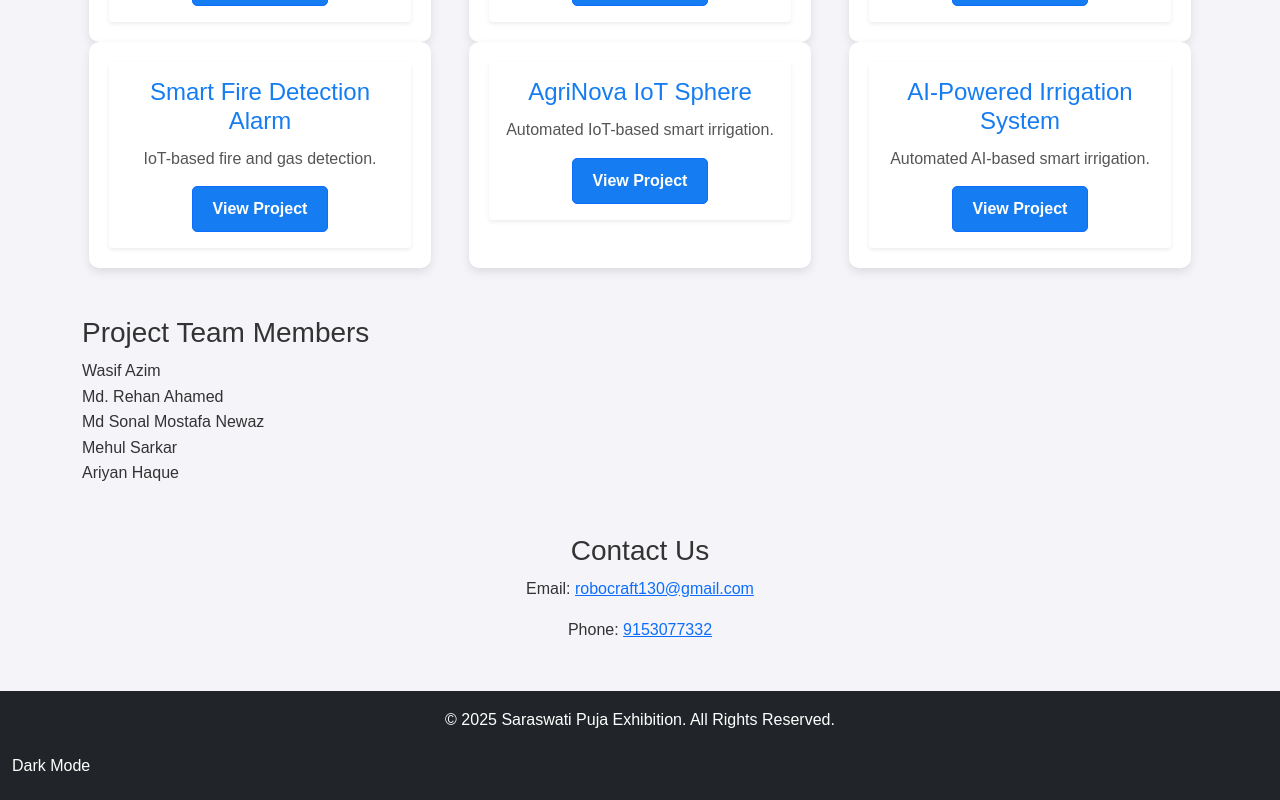
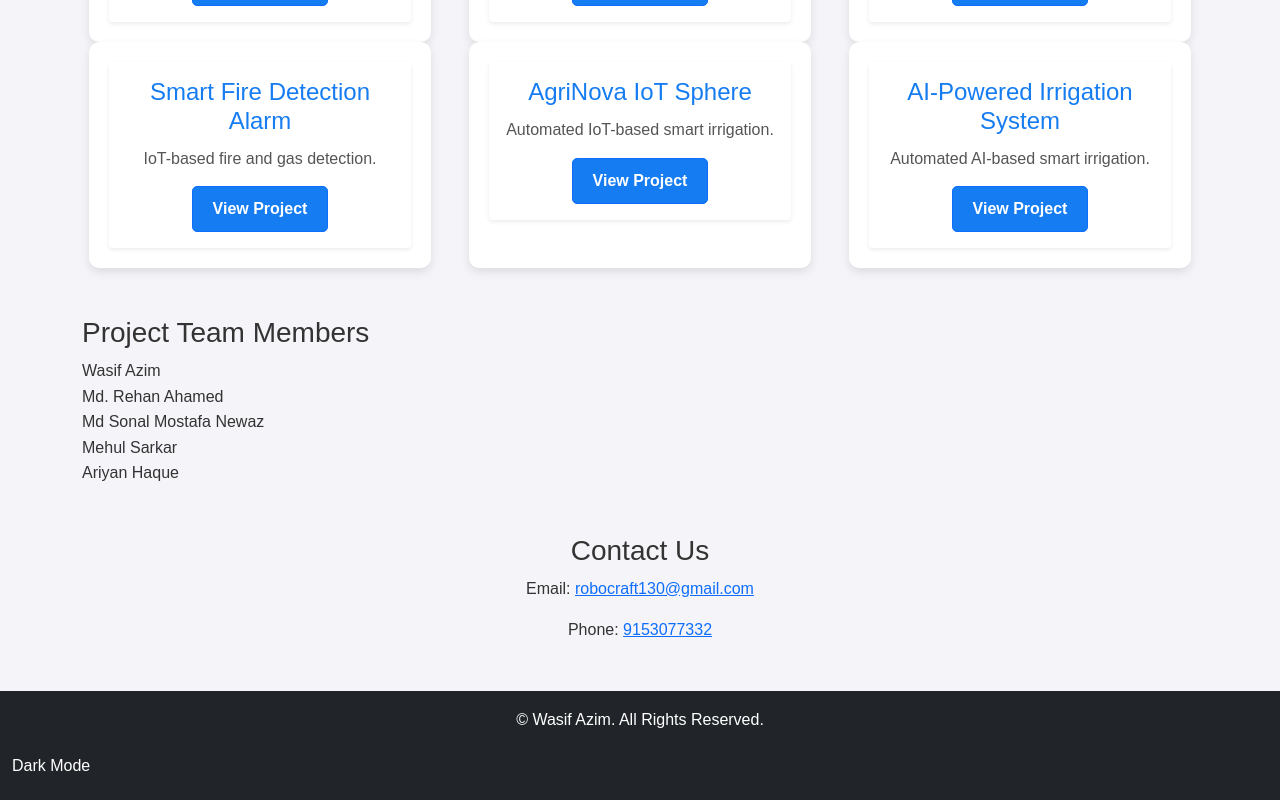
Before and after one commit to Wasifdevoloper/Exhibition-Projects, a plain HTML site: page index.html in a window 1280 px wide. Shown: the part 516-1316 px from the top of the page. Drawn offline with nearby package versions, Linux system fonts and the light colour scheme.

Commit message:
Update index.html

```diff
--- a/index.html
+++ b/index.html
@@ -136,7 +136,7 @@
 
     <!-- Footer -->
     <footer class="bg-dark text-white py-3 text-center">
-        <p>&copy; 2025 Saraswati Puja Exhibition. All Rights Reserved.</p>
+        <p>&copy; Wasif Azim. All Rights Reserved.</p>
         <button id="theme-toggle" class="btn btn-secondary">Dark Mode</button>
     </footer>
 
```
